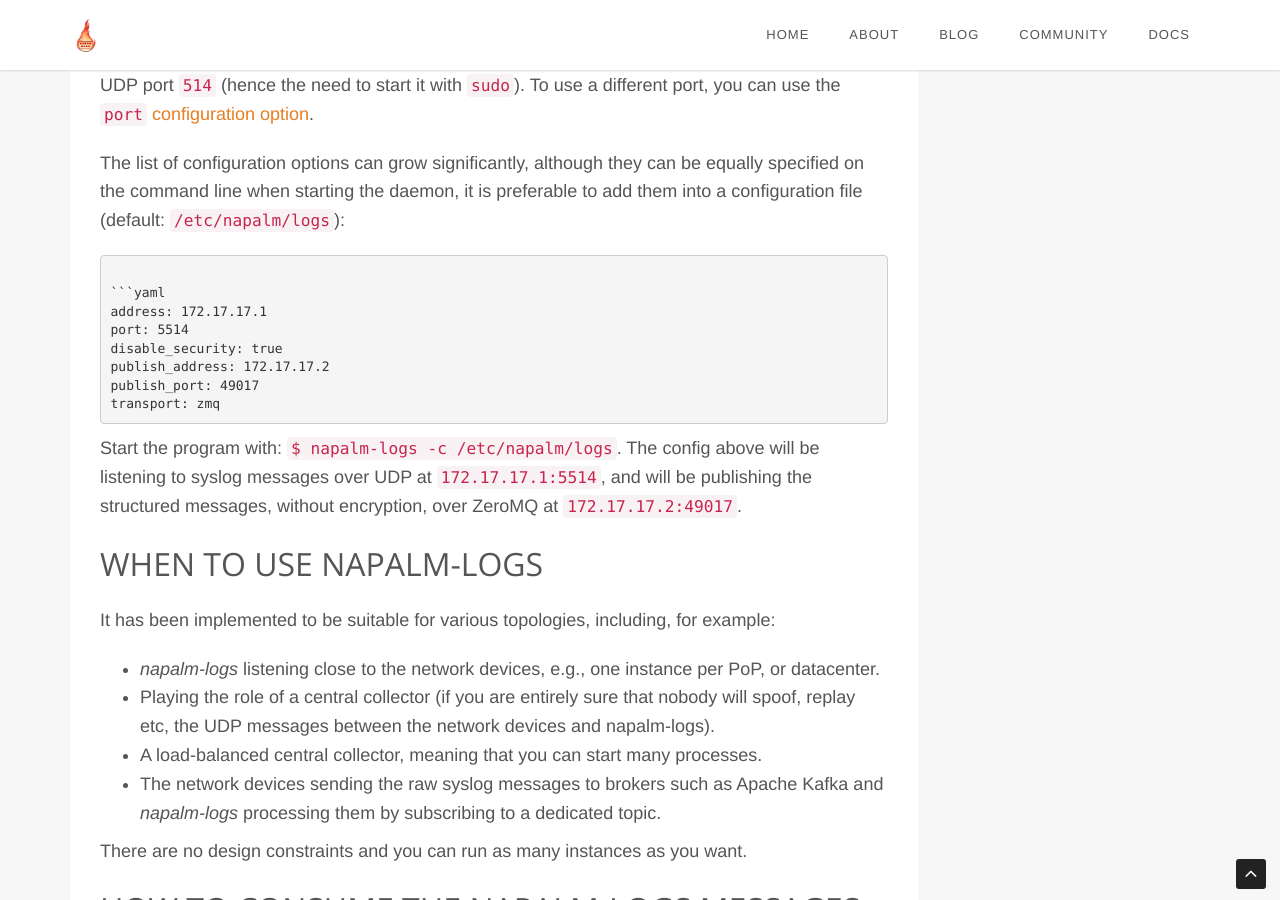
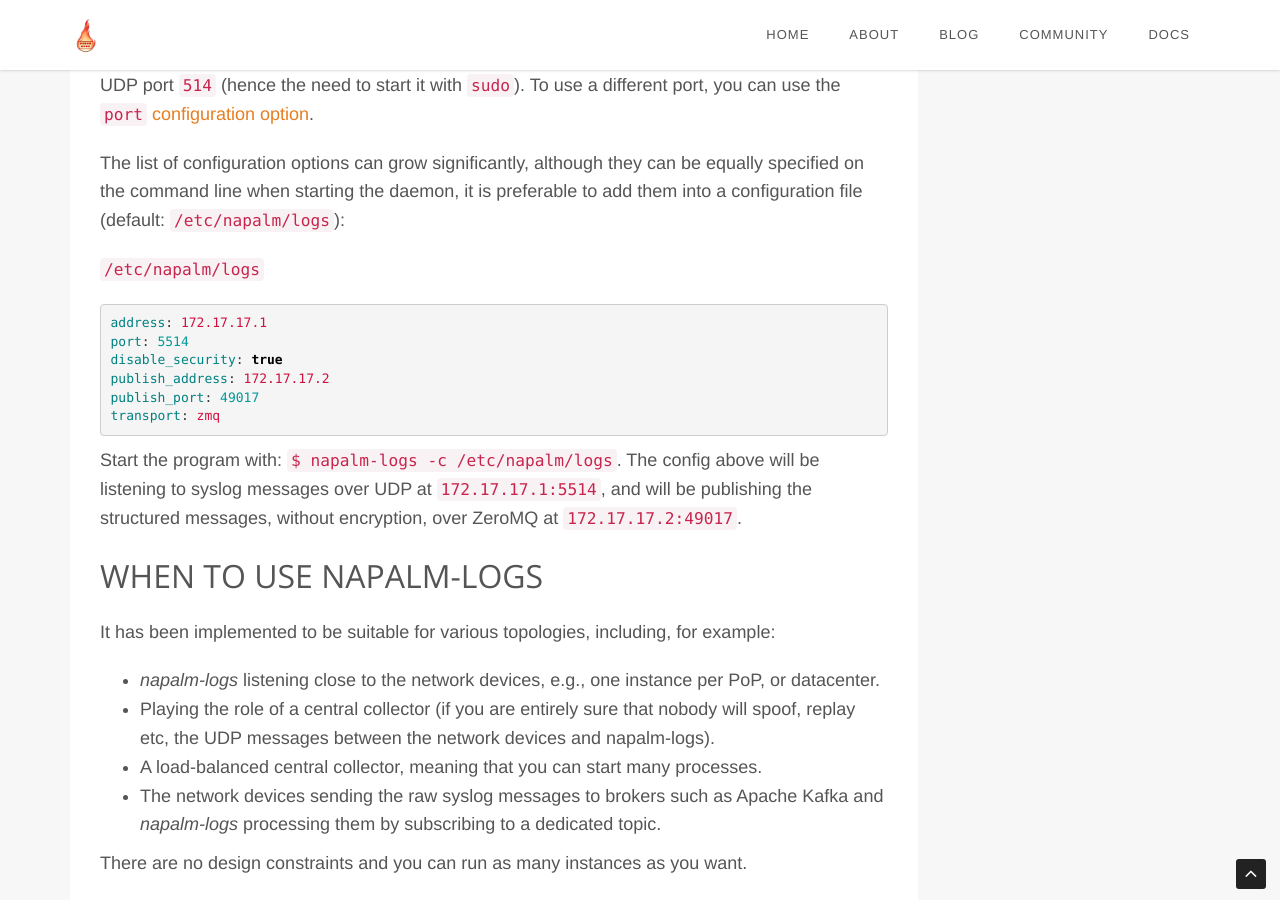
Before and after one commit to napalm-automation/napalm-automation.github.io, a Jekyll site: the page built from _posts/2017/2017-09-06-napalm-logs-released.md, in a window 1280 px wide and 900 px high, scrolled down 3827 px. Built offline with Jekyll 4.4.1, drawn with Linux system fonts in a browser that asks for light colours; comment, search, counter and statistics services are not loaded; some of the changed text lies outside the part shown.

Commit message:
Adding Patrick's suggestions

````diff
--- a/_posts/2017/2017-09-06-napalm-logs-released.md
+++ b/_posts/2017/2017-09-06-napalm-logs-released.md
@@ -15,6 +15,8 @@
 shape. Unlike the rest of the libraries maintained by the NAPALM automation
 community, *napalm-logs* does not connect to the device to retrieve information,
 but rather receives messages.
+
+<!--more-->
 
 The messages are received either directly from the network device, via UDP or TCP,
 or indirectly, using brokers such as [Kafka](https://kafka.apache.org/),
@@ -185,7 +187,7 @@
 equally specified on the command line when starting the daemon, it is preferable
 to add them into a configuration file (default: ``/etc/napalm/logs``):
 
-```/etc/napalm/logs```
+``/etc/napalm/logs``
 
 ```yaml
 address: 172.17.17.1
````
Also changed, not shown: other parts of _posts/2017/2017-09-06-napalm-logs-released.md (+1 -1 lines).
